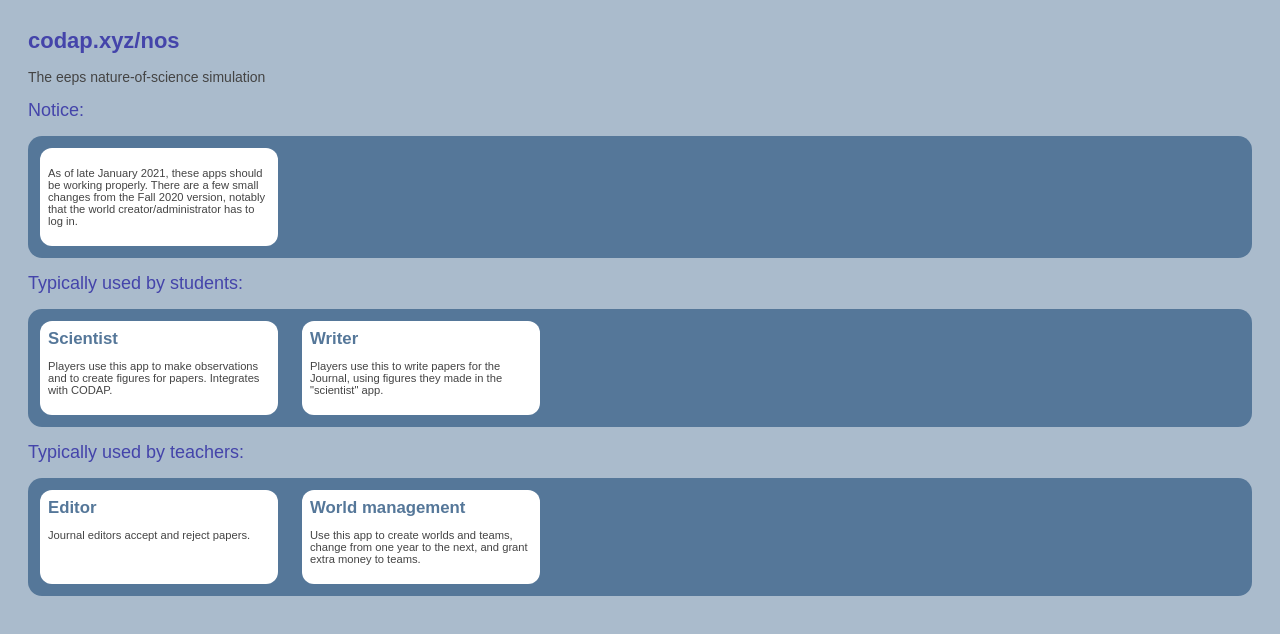
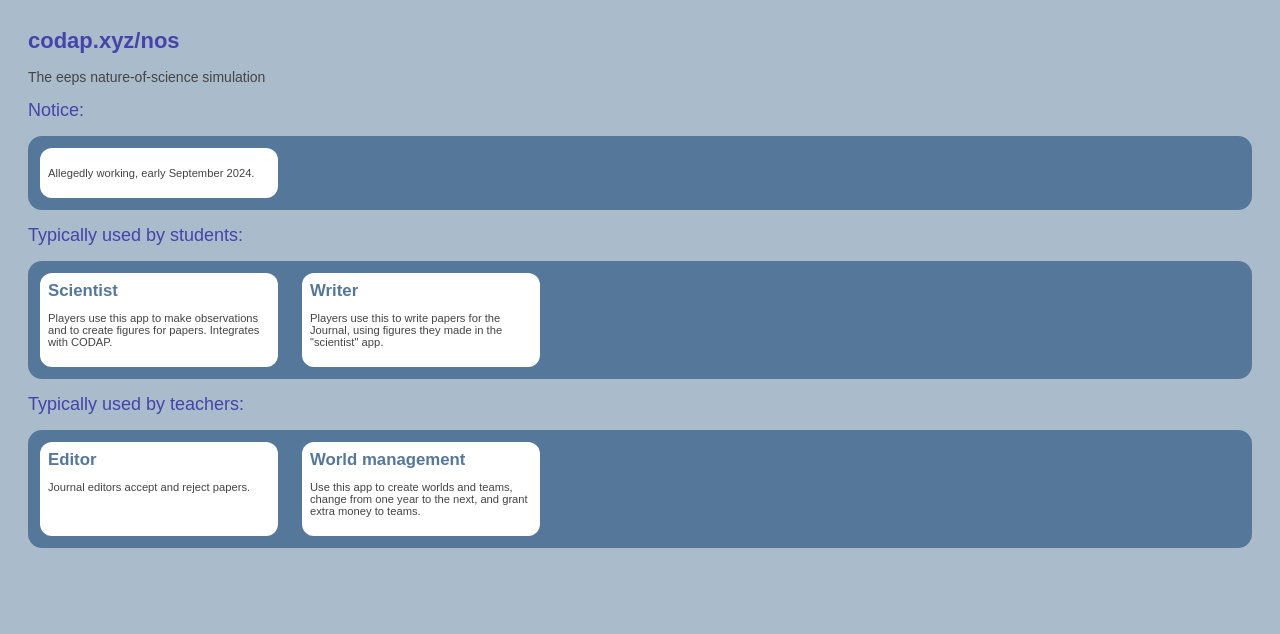
Before and after one commit to eepsmedia/nos, a plain HTML site: page index.html in a window 1280 px wide. Drawn offline with Linux system fonts and the light colour scheme.

Commit message:
nos 2024. Dated index file

```diff
--- a/index.html
+++ b/index.html
@@ -53,9 +53,7 @@
 
     <div class="appBox">
         <p>
-            As of late January 2021, these apps should be working properly.
-            There are a few small changes from the Fall 2020 version,
-            notably that the world creator/administrator has to log in.
+            Allegedly working, early September 2024.
         </p>
     </div>
 
```
